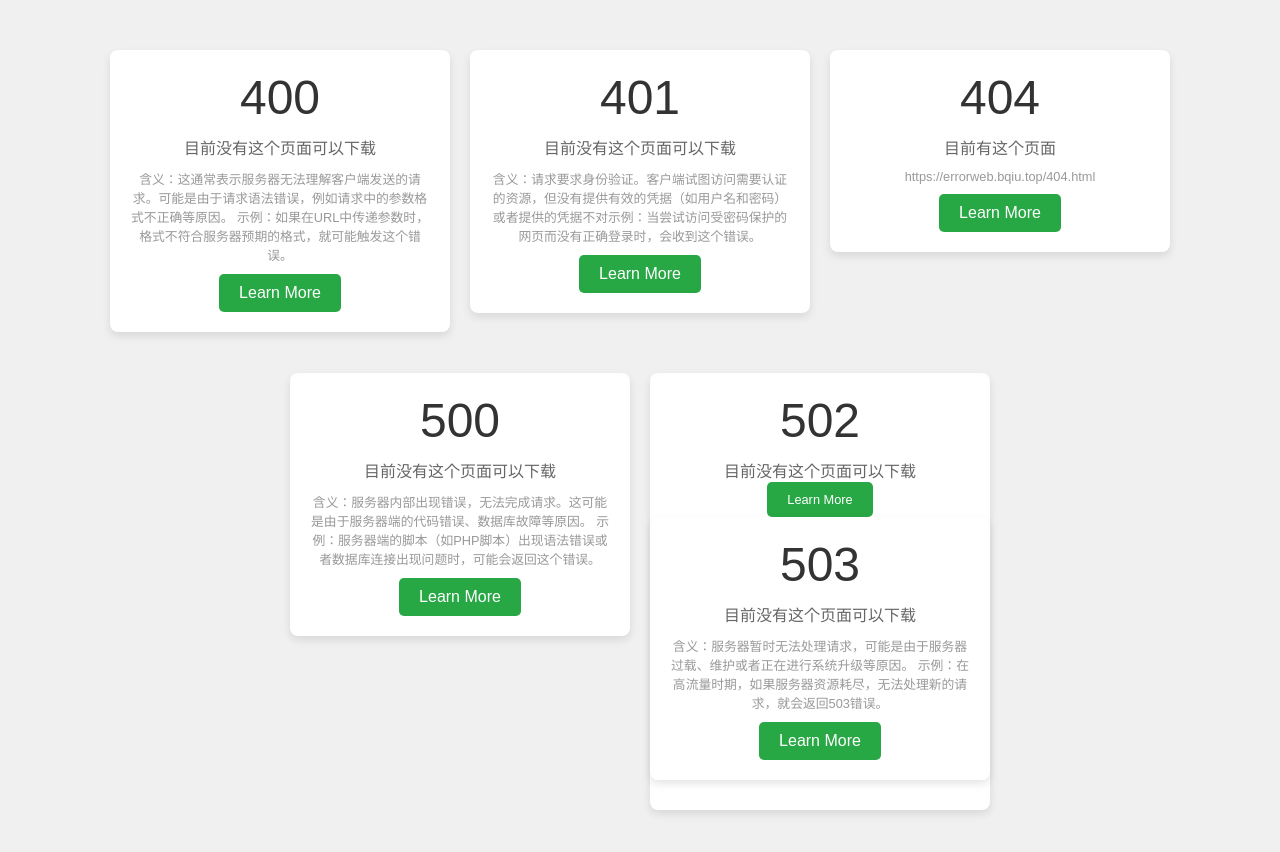
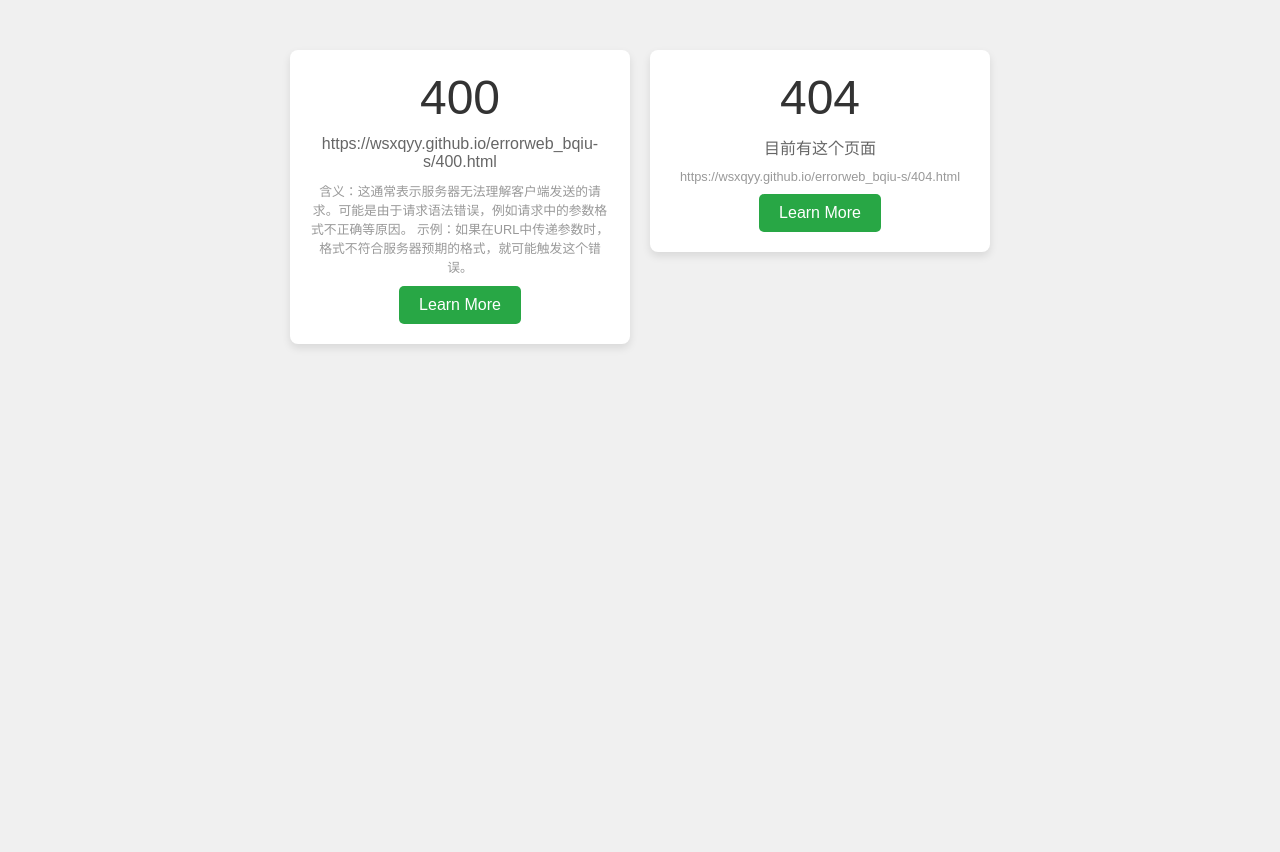
Before and after one commit to wsxqyy/errorweb_bqiu-s, a plain HTML site: page index.html in a window 1280 px wide. Drawn offline with Linux system fonts and the light colour scheme.

Commit message:
Update index.html

```diff
--- a/index.html
+++ b/index.html
@@ -75,47 +75,16 @@
 <body>
   <div class="error-card">
     <div class="error-code">400</div>
-    <div class="error-message">目前没有这个页面可以下载</div>
+    <div class="error-message">https://wsxqyy.github.io/errorweb_bqiu-s/400.html</div>
     <div class="error-reason">含义：这通常表示服务器无法理解客户端发送的请求。可能是由于请求语法错误，例如请求中的参数格式不正确等原因。
 示例：如果在URL中传递参数时，格式不符合服务器预期的格式，就可能触发这个错误。</div>
-    <a href="NO html D.html" class="download-button">Learn More</a>
+    <a href="https://wsxqyy.github.io/errorweb_bqiu-s/400.html" class="download-button">Learn More</a>
   </div>
-
-  <div class="error-card">
-    <div class="error-code">401</div>
-    <div class="error-message">目前没有这个页面可以下载</div>
-    <div class="error-reason">含义：请求要求身份验证。客户端试图访问需要认证的资源，但没有提供有效的凭据（如用户名和密码）或者提供的凭据不对示例：当尝试访问受密码保护的网页而没有正确登录时，会收到这个错误。</div>
-    <a href="NO html D.html" class="download-button">Learn More</a>
-  </div>
-
-  <div class="error-card">
+ <div class="error-card">
     <div class="error-code">404</div>
     <div class="error-message">目前有这个页面</div>
-    <div class="error-reason">https://errorweb.bqiu.top/404.html</div>
-    <a href="https://bqiudrive.bqiu.top/s/B4CG" class="download-button">Learn More</a>
-  </div>
-
-  <div class="error-card">
-    <div class="error-code">500</div>
-    <div class="error-message">目前没有这个页面可以下载</div>
-    <div class="error-reason">含义：服务器内部出现错误，无法完成请求。这可能是由于服务器端的代码错误、数据库故障等原因。
-示例：服务器端的脚本（如PHP脚本）出现语法错误或者数据库连接出现问题时，可能会返回这个错误。</div>
-    <a href="NO html D.html" class="download-button">Learn More</a>
-  </div>
-
-  <div class="error-card">
-    <div class="error-code">502</div>
-    <div class="error-message">目前没有这个页面可以下载</div>
-    <div class="error-reason"含义：服务器作为网关或代理，从上游服务器收到无效响应。通常是由于上游服务器（如应用服务器）出现故障或者配置</div>
-    <a href="NO html D.html" class="download-button">Learn More</a>
-  </div>
-
-  <div class="error-card">
-    <div class="error-code">503</div>
-    <div class="error-message">目前没有这个页面可以下载</div>
-    <div class="error-reason">含义：服务器暂时无法处理请求，可能是由于服务器过载、维护或者正在进行系统升级等原因。
-示例：在高流量时期，如果服务器资源耗尽，无法处理新的请求，就会返回503错误。</div>
-    <a href="NO html D.html" class="download-button">Learn More</a>
+    <div class="error-reason">https://wsxqyy.github.io/errorweb_bqiu-s/404.html</div>
+    <a href="https://wsxqyy.github.io/errorweb_bqiu-s/404.html" class="download-button">Learn More</a>
   </div>
 </body>
 </html>
```
